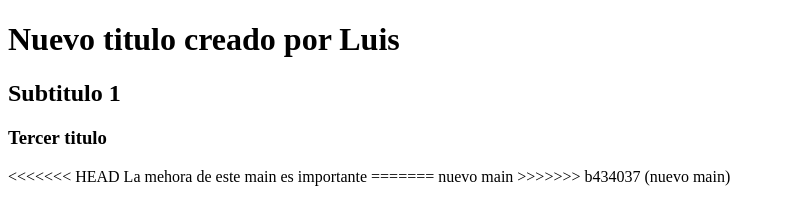
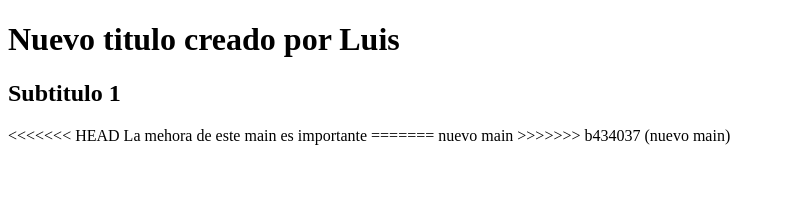
Before and after one commit to lcue1/example1, a plain HTML site: page index.html in a window 1280 px wide. Shown: the whole page, without its empty margins (0-785 px from the left). Drawn offline with Linux system fonts and the light colour scheme.

Commit message:
Revert "Agregand h3"
This reverts commit 961b6b4344a61368194710702e0297947fb21f8a.

```diff
--- a/index.html
+++ b/index.html
@@ -10,7 +10,6 @@
     <head>
         <h1>Nuevo titulo creado por Luis</h1>
         <h2>Subtitulo 1</h2>
-        <h3>Tercer titulo</h3>
     </head>
     <main>
 <<<<<<< HEAD
```
